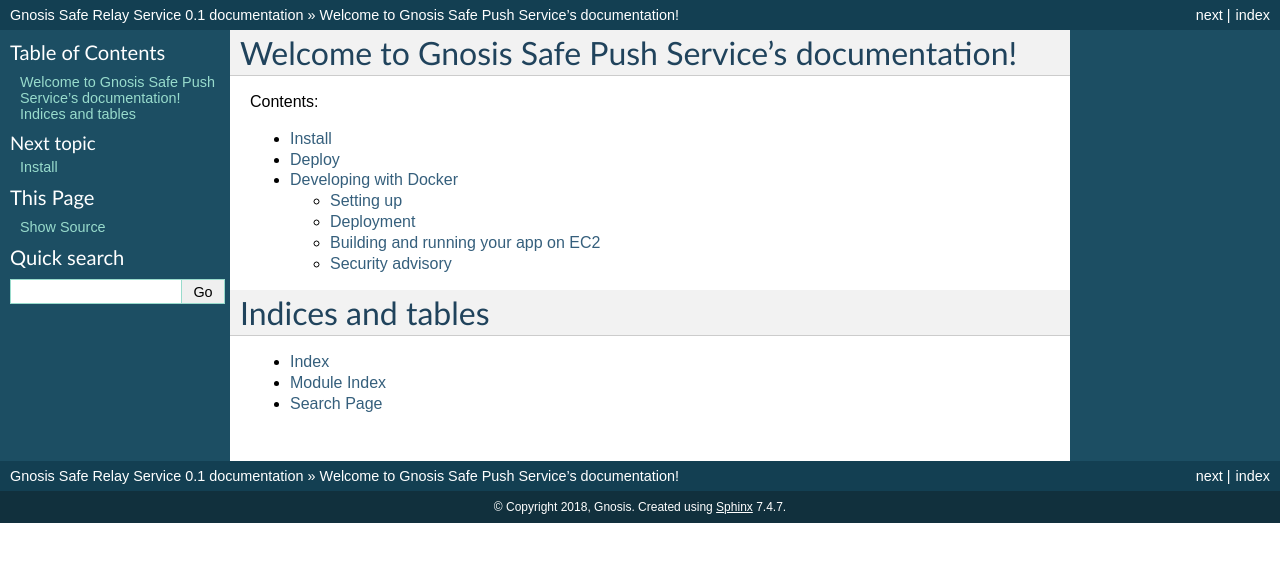
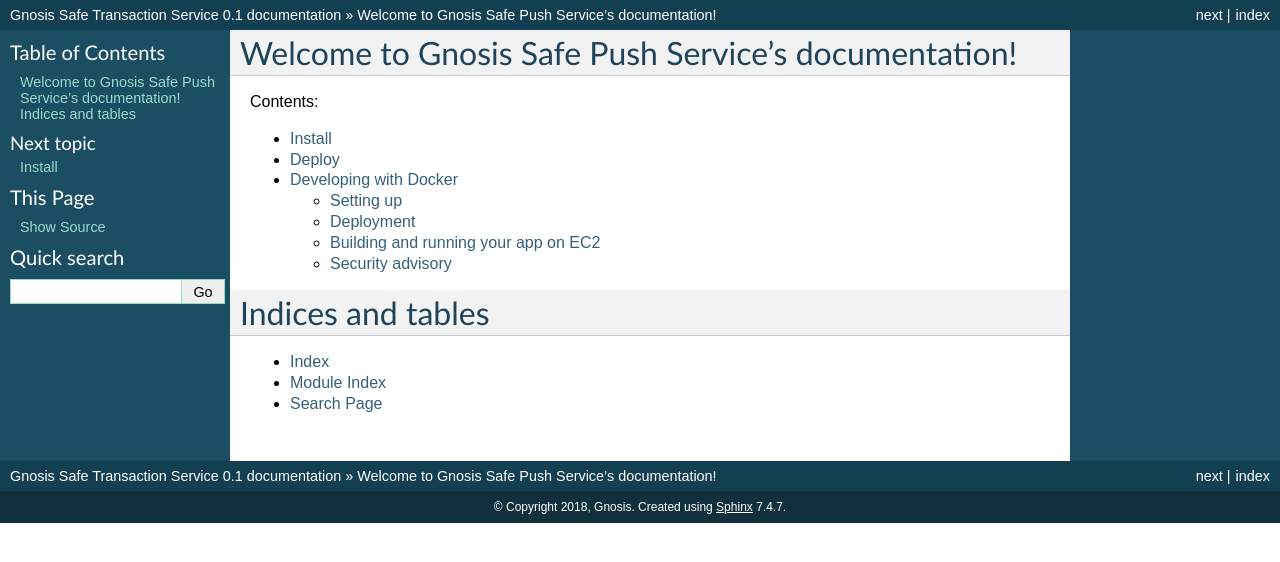
Before and after one commit to safe-global/safe-transaction-service, a Sphinx documentation site: the page built from docs/index.rst, in a window 1280 px wide. Shown: the top 562 px of the page. Built offline with Sphinx 7.4.7, drawn with Linux system fonts in a browser that asks for light colours; pages that are not in the unit, such as notebooks, are missing from menus.

```diff
--- a/docs/conf.py
+++ b/docs/conf.py
@@ -1,4 +1,4 @@
-# Gnosis Safe Relay Service documentation build configuration file, created by
+# Gnosis Safe Transaction Service documentation build configuration file, created by
 # sphinx-quickstart.
 #
 # This file is execfile()d with the current directory set to its containing dir.
@@ -39,7 +39,7 @@
 master_doc = "index"
 
 # General information about the project.
-project = "Gnosis Safe Relay Service"
+project = "Gnosis Safe Transaction Service"
 copyright = """2018, Gnosis"""
 
 # The version info for the project you're documenting, acts as replacement for
@@ -218,7 +218,7 @@
     (
         "index",
         "safe_transaction_service",
-        "Gnosis Safe Relay Service Documentation",
+        "Gnosis Safe Transaction Service Documentation",
         ["""Gnosis"""],
         1,
     )
@@ -237,10 +237,10 @@
     (
         "index",
         "safe_transaction_service",
-        "Gnosis Safe Relay Service Documentation",
+        "Gnosis Safe Transaction Service Documentation",
         """Gnosis""",
-        "Gnosis Safe Relay Service",
-        """Project to manage tx relay for Gnosis Safe""",
+        "Gnosis Safe Transaction Service",
+        """Project to manage transactions for Gnosis Safe""",
         "Miscellaneous",
     )
 ]
```
Also changed, not shown: 1 other file.
